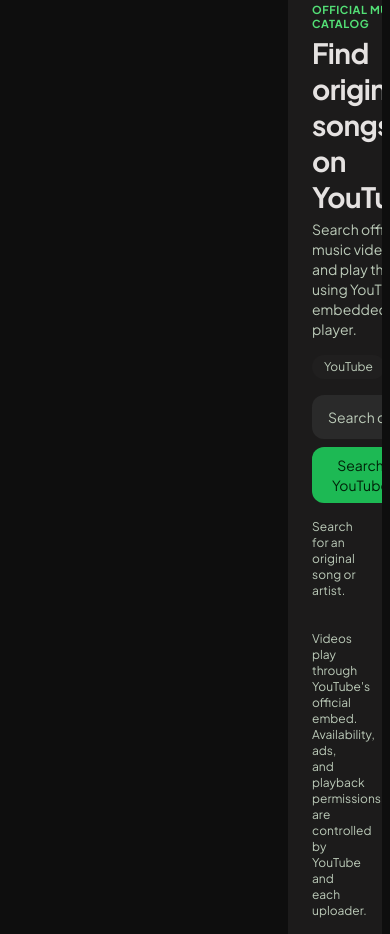
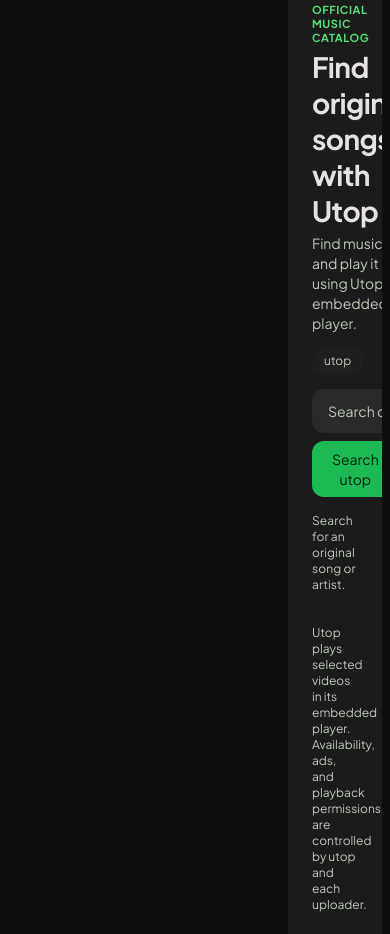
Before and after one commit to lahariln16-pixel/CloudMusic, a website: page index.html in a window 390 px wide. Shown: the part 4227-5161 px from the top of the page. Drawn offline with nearby package versions, Linux system fonts and the light colour scheme; no server answers.

Commit message:
Connect CloudMusic search UI to Utop

```diff
--- a/index.html
+++ b/index.html
@@ -471,24 +471,24 @@
   <p class="text-xs text-on-surface-variant">Audius tracks are streamed from their source. Availability and playback permissions are controlled by each track and its creator.</p>
 </section>
 
-<!-- Official music video discovery powered by YouTube Data API -->
-<section id="youtube-discover" class="flex flex-col gap-space-md pt-space-lg">
+<!-- Official music video discovery powered by utop Data API -->
+<section id="utop-discover" class="flex flex-col gap-space-md pt-space-lg">
   <div class="flex flex-wrap items-end justify-between gap-space-md">
     <div>
       <p class="font-label-sm text-label-sm uppercase tracking-wider text-primary font-bold">OFFICIAL MUSIC CATALOG</p>
-      <h2 class="font-headline-lg text-headline-lg text-on-surface mt-1">Find original songs on YouTube</h2>
-      <p class="font-body-md text-body-md text-on-surface-variant mt-1">Search official music videos and play them using YouTube's embedded player.</p>
+      <h2 class="font-headline-lg text-headline-lg text-on-surface mt-1">Find original songs with Utop</h2>
+      <p class="font-body-md text-body-md text-on-surface-variant mt-1">Find music and play it using Utop's embedded player.</p>
     </div>
-    <span class="text-xs text-on-surface-variant rounded-full bg-surface-container px-3 py-1">YouTube</span>
+    <span class="text-xs text-on-surface-variant rounded-full bg-surface-container px-3 py-1">utop</span>
   </div>
-  <form id="youtube-search-form" class="flex flex-wrap gap-space-sm">
-    <input id="youtube-search-input" class="flex-1 min-w-[220px] h-11 px-4 rounded-full bg-surface-container-high text-on-surface placeholder:text-on-surface-variant focus:outline-none focus:ring-1 focus:ring-primary" type="search" placeholder="Search original song or artist…" autocomplete="off">
-    <button class="px-5 py-2 rounded-full bg-primary-container text-on-primary-fixed font-label-md" type="submit">Search YouTube</button>
+  <form id="utop-search-form" class="flex flex-wrap gap-space-sm">
+    <input id="utop-search-input" class="flex-1 min-w-[220px] h-11 px-4 rounded-full bg-surface-container-high text-on-surface placeholder:text-on-surface-variant focus:outline-none focus:ring-1 focus:ring-primary" type="search" placeholder="Search original song or artist…" autocomplete="off">
+    <button class="px-5 py-2 rounded-full bg-primary-container text-on-primary-fixed font-label-md" type="submit">Search utop</button>
   </form>
-  <p id="youtube-status" class="text-body-sm text-on-surface-variant" role="status">Search for an original song or artist.</p>
-  <div id="youtube-player" class="hidden overflow-hidden rounded-xl bg-black aspect-video"></div>
-  <div id="youtube-results" class="grid grid-cols-2 sm:grid-cols-3 md:grid-cols-4 lg:grid-cols-6 gap-space-md"></div>
-  <p class="text-xs text-on-surface-variant">Videos play through YouTube's official embed. Availability, ads, and playback permissions are controlled by YouTube and each uploader.</p>
+  <p id="utop-status" class="text-body-sm text-on-surface-variant" role="status">Search for an original song or artist.</p>
+  <div id="utop-player" class="hidden overflow-hidden rounded-xl bg-black aspect-video"></div>
+  <div id="utop-results" class="grid grid-cols-2 sm:grid-cols-3 md:grid-cols-4 lg:grid-cols-6 gap-space-md"></div>
+  <p class="text-xs text-on-surface-variant">Utop plays selected videos in its embedded player. Availability, ads, and playback permissions are controlled by utop and each uploader.</p>
 </section>
 
 <!-- Personal Google Drive library, connected to the existing CloudMusic Worker -->
@@ -527,5 +527,5 @@
 <script src="culture-manager.js"></script>
 <script src="drive-player.js"></script>
 <script src="audius-discovery.js"></script>
-<script src="youtube-discovery.js"></script>
+<script src="utop-discovery.js"></script>
 </body></html>
```
